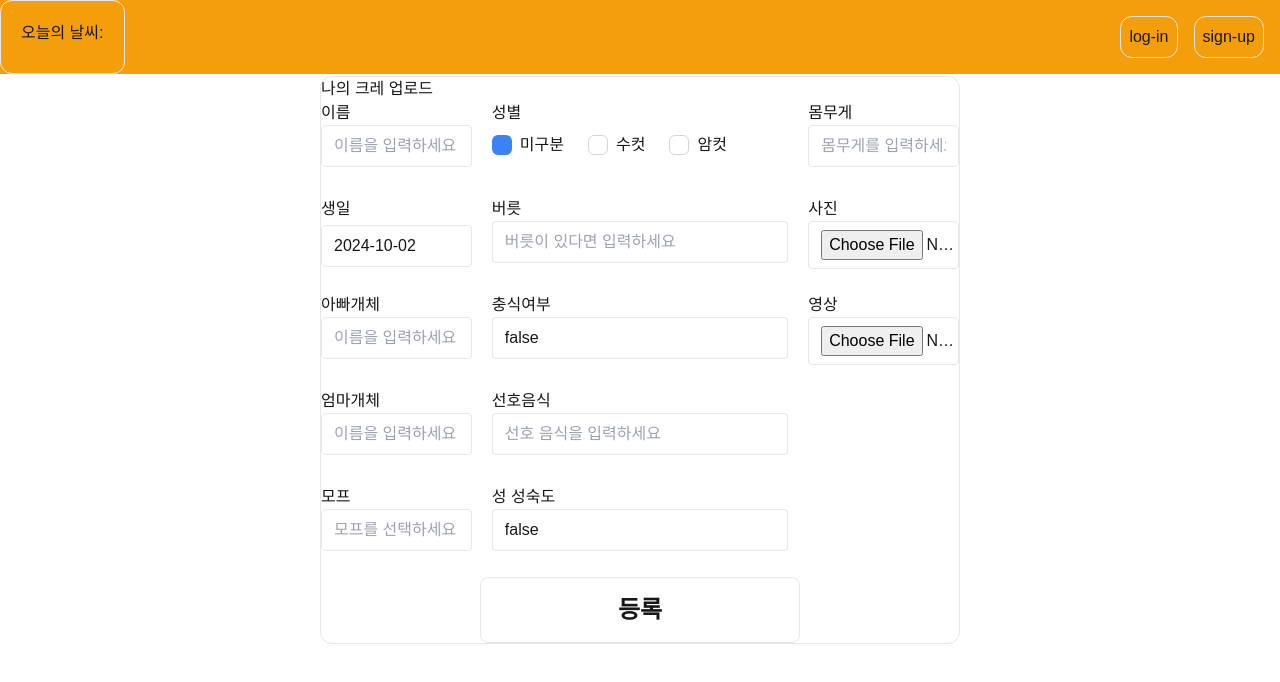
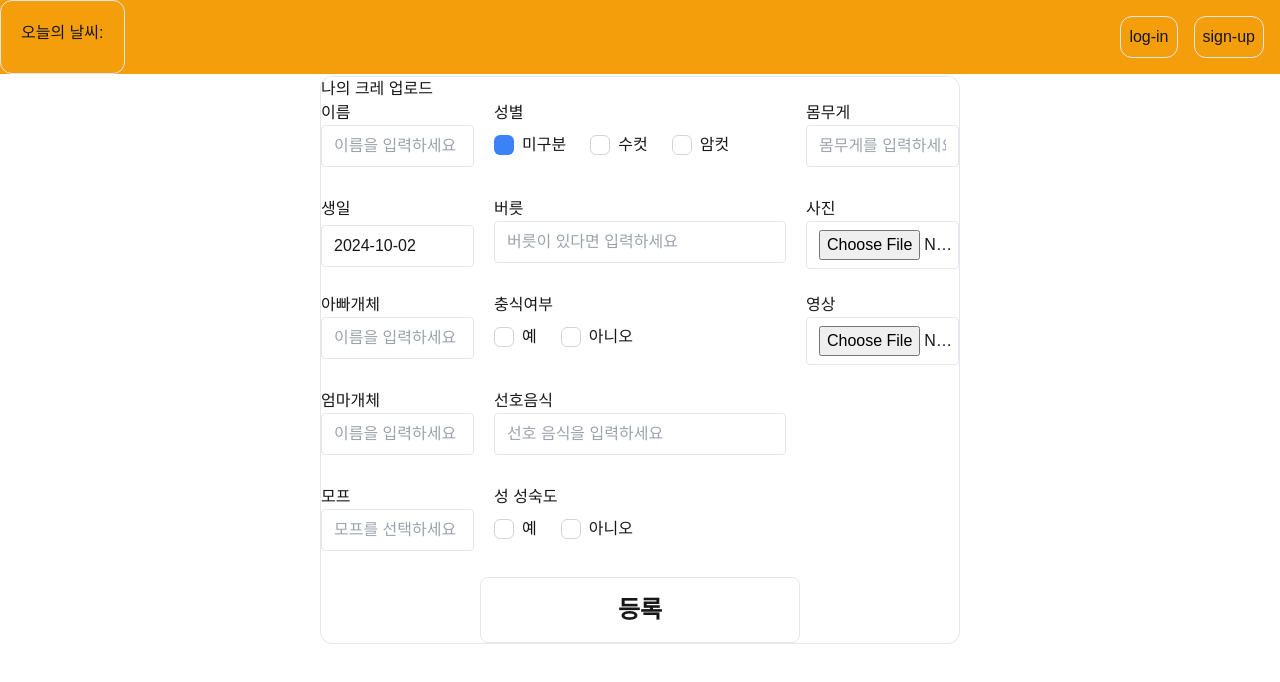
Before and after one commit to Ahnjonghyun87/playground, a Next.js app: page /reptileInform in a window 1280 px wide. Shown: the top 682 px of the page. Built offline with nearby package versions, Linux system fonts and the light colour scheme; no server answers.

Commit message:
boolean 형식 라디오 체크박스로 바꿈

```diff
--- a/src/app/(menu)/reptileInform/page.tsx
+++ b/src/app/(menu)/reptileInform/page.tsx
@@ -10,6 +10,8 @@ import { useForm } from "react-hook-form";
 
 const ReptileInform = () => {
   const [startDate, setStartDate] = useState<Date | null>(new Date());
+  const [eatInsectValue, setEatInsectValue] = useState<boolean | null>(null);
+  const [Mature, setMature] = useState<boolean | null>(null);
 
   const { mutate } = useMutation({
     mutationFn: async (data: Users_gecko) => {
@@ -55,7 +57,12 @@ const ReptileInform = () => {
     });
 
   const onSubmit = (data: Users_gecko) => {
-    mutate(data);
+    const formattedData = {
+      ...data,
+      birthday: data.birthday === "" ? null : data.birthday,
+    };
+
+    mutate(formattedData);
   };
 
   const handleDateChange = (date: Date | null) => {
@@ -126,19 +133,12 @@ const ReptileInform = () => {
           <div className="pb-1">
             <label htmlFor="morph">모프</label>
             <input
-              {...register("morph", {
-                required: "모프를 선택하세요",
-              })}
+              {...register("morph")}
               placeholder="모프를 선택하세요"
               type="text"
               id="morph"
               className="border rounded w-full py-2 px-3"
             />
-            {formState.errors.morph && (
-              <span className="text-red-500">
-                {formState.errors.morph.message}
-              </span>
-            )}
           </div>
           <div className="pb-1">
             <label htmlFor="gender">성별</label>
@@ -192,13 +192,42 @@ const ReptileInform = () => {
           </div>
           <div className="pb-1">
             <label htmlFor="eatInsect">충식여부</label>
-            <input
-              {...register("eatInsect")}
-              placeholder="충식을 하는지 여부를 선택하세요"
-              type="text"
-              id="eatInsect"
-              className="border rounded w-full py-2 px-3"
-            />
+
+            <div className="flex gap-6 mt-2">
+              <label className="flex items-center cursor-pointer">
+                <input
+                  {...register("eatInsect")}
+                  value="예"
+                  type="radio"
+                  id="eatInsect-true"
+                  onChange={() => {
+                    setValue("eatInsect", true);
+                    setEatInsectValue(true);
+                  }}
+                  checked={eatInsectValue === true}
+                  className="hidden peer"
+                />
+                <span className="w-5 h-5 border border-gray-300 rounded-md peer-checked:bg-blue-500 peer-checked:border-transparent transition-all"></span>
+                <span className="ml-2">예</span>
+              </label>
+
+              <label className="flex items-center cursor-pointer">
+                <input
+                  {...register("eatInsect")}
+                  value="아니오"
+                  type="radio"
+                  id="eatInsect-false"
+                  onChange={() => {
+                    setValue("eatInsect", false);
+                    setEatInsectValue(false);
+                  }}
+                  checked={eatInsectValue === false}
+                  className="hidden peer"
+                />
+                <span className="w-5 h-5 border border-gray-300 rounded-md peer-checked:bg-blue-500 peer-checked:border-transparent transition-all"></span>
+                <span className="ml-2">아니오</span>
+              </label>
+            </div>
           </div>
           <div className="pb-1">
             <label htmlFor="eating">선호음식</label>
@@ -212,24 +241,46 @@ const ReptileInform = () => {
           </div>
           <div className="pb-1">
             <label htmlFor="mature">성 성숙도</label>
-            <input
-              {...register("mature", {})}
-              placeholder="성 성숙도를 알려주세요"
-              type="text"
-              id="mature"
-              className="border rounded w-full py-2 px-3"
-            />
-            {formState.errors.mature && (
-              <span className="text-red-500">
-                {formState.errors.mature.message}
-              </span>
-            )}
+            <div className="flex gap-6 mt-2">
+              <label className="flex items-center cursor-pointer">
+                <input
+                  {...register("mature")}
+                  value="예"
+                  type="radio"
+                  id="mature-true"
+                  onChange={() => {
+                    setValue("mature", true);
+                    setMature(true);
+                  }}
+                  checked={Mature === true}
+                  className="hidden peer"
+                />
+                <span className="w-5 h-5 border border-gray-300 rounded-md peer-checked:bg-blue-500 peer-checked:border-transparent transition-all"></span>
+                <span className="ml-2">예</span>
+              </label>
+              <label className="flex items-center cursor-pointer">
+                <input
+                  {...register("mature")}
+                  value="아니오"
+                  type="radio"
+                  id="mature-false"
+                  onChange={() => {
+                    setValue("mature", false);
+                    setMature(false);
+                  }}
+                  checked={Mature === false}
+                  className="hidden peer"
+                />
+                <span className="w-5 h-5 border border-gray-300 rounded-md peer-checked:bg-blue-500 peer-checked:border-transparent transition-all"></span>
+                <span className="ml-2">아니오</span>
+              </label>
+            </div>
           </div>
           <div className="pb-1">
             <label htmlFor="weight">몸무게</label>
             <input
               {...register("weight")}
-              placeholder="몸무게를 입력하세요"
+              placeholder="몸무게를 입력하세요 (단위:그램)"
               type="text"
               id="weight"
               className="border rounded w-full py-2 px-3"
--- a/src/app/types/users_gecko.ts
+++ b/src/app/types/users_gecko.ts
@@ -1,6 +1,6 @@
 export interface Users_gecko {
   name: string;
-  birthday: string;
+  birthday: string | null;
   mother: string;
   father: string;
   morph: string | null;
```
